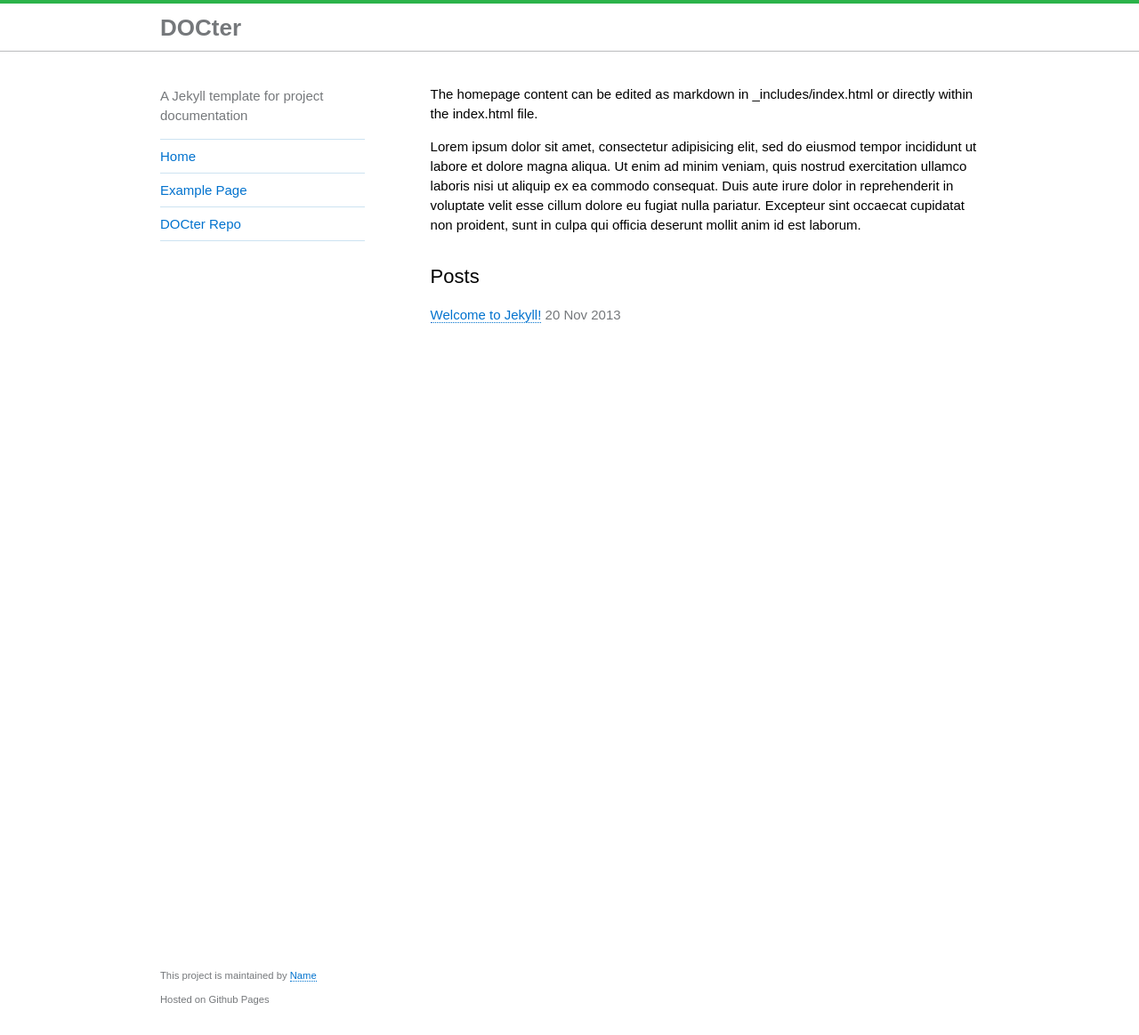
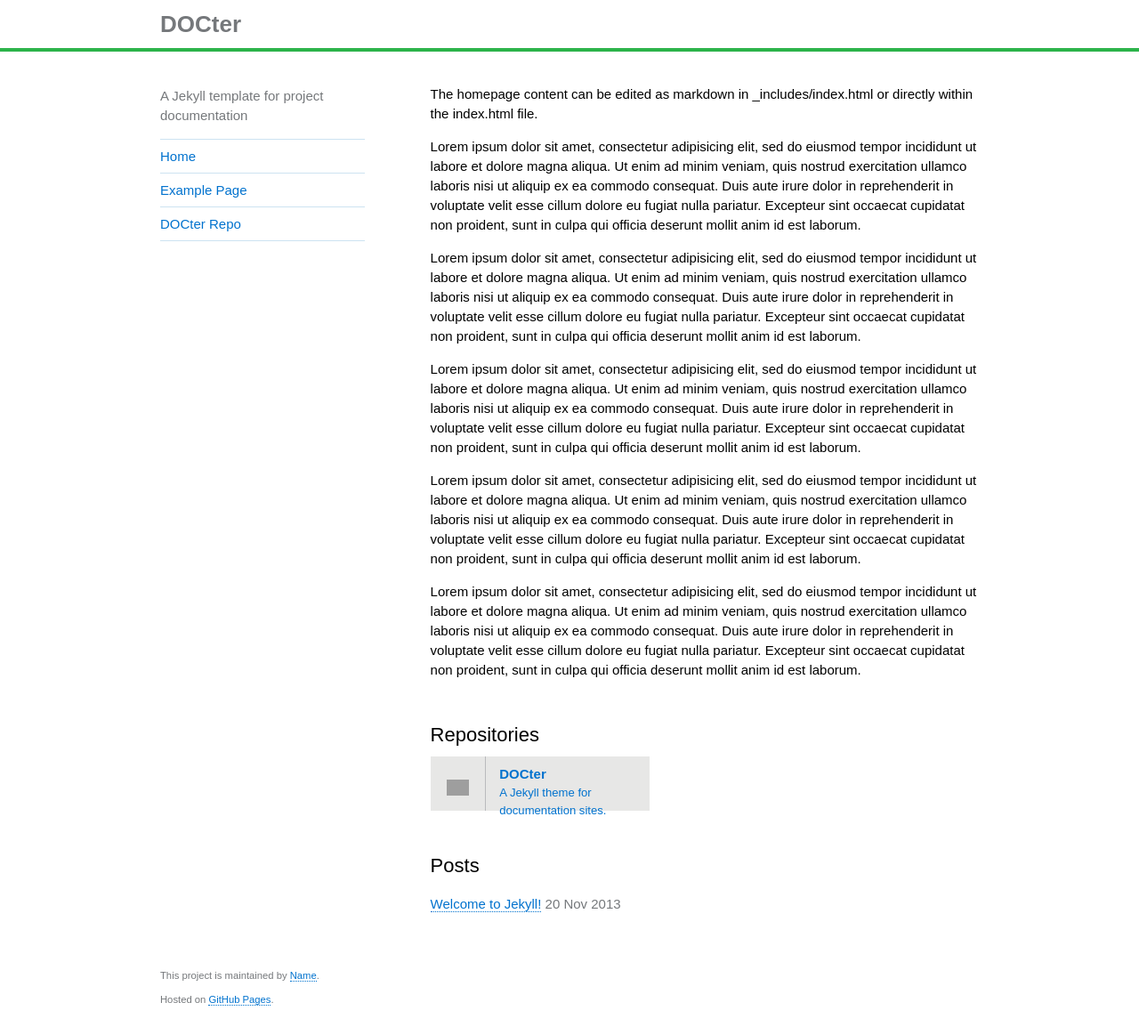
Before and after one commit to cfpb/DOCter, a Jekyll site: the page built from index.html, in a window 1280 px wide and 1163 px high. Shown: the whole window at 89% size. Built offline with Jekyll 4.4.1, drawn with Linux system fonts in a browser that asks for light colours; Markdown is read by kramdown in place of the engine named in the settings; grey boxes are pictures that could not be loaded.

Commit message:
Some initial updates largely focused on code formatting

```diff
--- a/_includes/index.md
+++ b/_includes/index.md
@@ -1,3 +1,11 @@
 The homepage content can be edited as markdown in _includes/index.html or directly within the index.html file.
 
 Lorem ipsum dolor sit amet, consectetur adipisicing elit, sed do eiusmod tempor incididunt ut labore et dolore magna aliqua. Ut enim ad minim veniam, quis nostrud exercitation ullamco laboris nisi ut aliquip ex ea commodo consequat. Duis aute irure dolor in reprehenderit in voluptate velit esse cillum dolore eu fugiat nulla pariatur. Excepteur sint occaecat cupidatat non proident, sunt in culpa qui officia deserunt mollit anim id est laborum.
+
+Lorem ipsum dolor sit amet, consectetur adipisicing elit, sed do eiusmod tempor incididunt ut labore et dolore magna aliqua. Ut enim ad minim veniam, quis nostrud exercitation ullamco laboris nisi ut aliquip ex ea commodo consequat. Duis aute irure dolor in reprehenderit in voluptate velit esse cillum dolore eu fugiat nulla pariatur. Excepteur sint occaecat cupidatat non proident, sunt in culpa qui officia deserunt mollit anim id est laborum.
+
+Lorem ipsum dolor sit amet, consectetur adipisicing elit, sed do eiusmod tempor incididunt ut labore et dolore magna aliqua. Ut enim ad minim veniam, quis nostrud exercitation ullamco laboris nisi ut aliquip ex ea commodo consequat. Duis aute irure dolor in reprehenderit in voluptate velit esse cillum dolore eu fugiat nulla pariatur. Excepteur sint occaecat cupidatat non proident, sunt in culpa qui officia deserunt mollit anim id est laborum.
+
+Lorem ipsum dolor sit amet, consectetur adipisicing elit, sed do eiusmod tempor incididunt ut labore et dolore magna aliqua. Ut enim ad minim veniam, quis nostrud exercitation ullamco laboris nisi ut aliquip ex ea commodo consequat. Duis aute irure dolor in reprehenderit in voluptate velit esse cillum dolore eu fugiat nulla pariatur. Excepteur sint occaecat cupidatat non proident, sunt in culpa qui officia deserunt mollit anim id est laborum.
+
+Lorem ipsum dolor sit amet, consectetur adipisicing elit, sed do eiusmod tempor incididunt ut labore et dolore magna aliqua. Ut enim ad minim veniam, quis nostrud exercitation ullamco laboris nisi ut aliquip ex ea commodo consequat. Duis aute irure dolor in reprehenderit in voluptate velit esse cillum dolore eu fugiat nulla pariatur. Excepteur sint occaecat cupidatat non proident, sunt in culpa qui officia deserunt mollit anim id est laborum.
--- a/_layouts/default.html
+++ b/_layouts/default.html
@@ -1,8 +1,9 @@
 <!DOCTYPE html>
 <html>
+
     <head>
+        <meta http-equiv="X-UA-Compatible" content="IE=edge">
         <meta charset="utf-8">
-        <meta http-equiv="X-UA-Compatible" content="IE=edge,chrome=1">
         <title>{{ page.title }}</title>
         <meta name="viewport" content="width=device-width">
         <link rel="stylesheet" href="{{ site.baseurl }}/assets/css/normalize.css">
@@ -12,13 +13,13 @@
             <script src="//html5shiv.googlecode.com/svn/trunk/html5.js"></script>
             <script src="{{ site.baseurl }}/assets/js/respond.min.js"></script>
         <![endif]-->
+    </head>
 
-    </head>
     <body>
         <header role="banner">
             <div class="wrap">
                 {% if site.logourl != null %}
-          <img class="logo" src="{{site.logourl}}" alt="{{site.logoalt}}">
+                    <img class="logo" src="{{ site.logourl }}" alt="{{ site.logoalt }}">
                 {% endif %}
                 <h1><a class="title-link" href="{{ site.baseurl }}/">{{ site.name }}</a></h1>
             </div>
@@ -34,11 +35,12 @@
 
 
             <footer role="contentinfo">
-          <p>This project is maintained by <a href="{{ site.author.url }}">{{ site.author.name }}</a></p>
+                <p>This project is maintained by <a href="{{ site.author.url }}">{{ site.author.name }}</a>.</p>
 
-          <p>Hosted on Github Pages</p>
+                <p>Hosted on <a href="http://pages.github.com/">GitHub Pages</a>.</p>
             </footer>
 
         </div><!-- /.wrap -->
     </body>
+
 </html>
--- a/assets/css/main.css
+++ b/assets/css/main.css
@@ -160,7 +160,7 @@ Navigation
 ==================================
 */
 
- nav a {
+nav a {
     display: block;
     padding: .5em 0;
     -webkit-transition: .4s;
@@ -207,8 +207,7 @@ section:before {
 
 header {
     width: 100%;
-    border-top: 4px solid #2CB34A;
-    border-bottom: 1px solid #BABBBD;
+    border-bottom: 4px solid #2CB34A;
     background-color: #fff;
     position: fixed;
     top: 0;
--- a/index.html
+++ b/index.html
@@ -6,11 +6,30 @@ title: DOCter
 {% capture index %}{% include index.md %}{% endcapture %}
 {{ index | markdownify }}
 
+<section id="repositories">
+    <h2>Repositories</h2>
+    <ul class="repo-list group">
+        <li class="list-icon">
+            <!-- <div class="image-wrap"> --><img src="static/img/octocat.png" width="25px" alt=""><!-- </div> -->
+        </li>
+        <li>
+            <a href="https://github.com/cfpb/DOCter">
+                <h4>DOCter</h4>
+                <p>A Jekyll theme for documentation sites.</p>
+            </a>
+        </li>
+        <!-- Copy the `li` above to add more repos to the group -->
+    </ul>
+</section>
+
 <div id="home">
-  <h2>Posts</h2>
-  <ul class="posts">
-    {% for post in site.posts %}
-      <li><a href="{{ site.baseurl }}{{ post.url }}">{{ post.title }}</a> <span class="post-date">{{ post.date | date_to_string }}</span></li>
-    {% endfor %}
-  </ul>
+    <h2>Posts</h2>
+    <ul class="posts">
+        {% for post in site.posts %}
+            <li>
+                <a href="{{ site.baseurl }}{{ post.url }}">{{ post.title }}</a>
+                <span class="post-date">{{ post.date | date_to_string }}</span>
+            </li>
+        {% endfor %}
+    </ul>
 </div>
```
Lines whose indentation alone changed are shown as unchanged.
